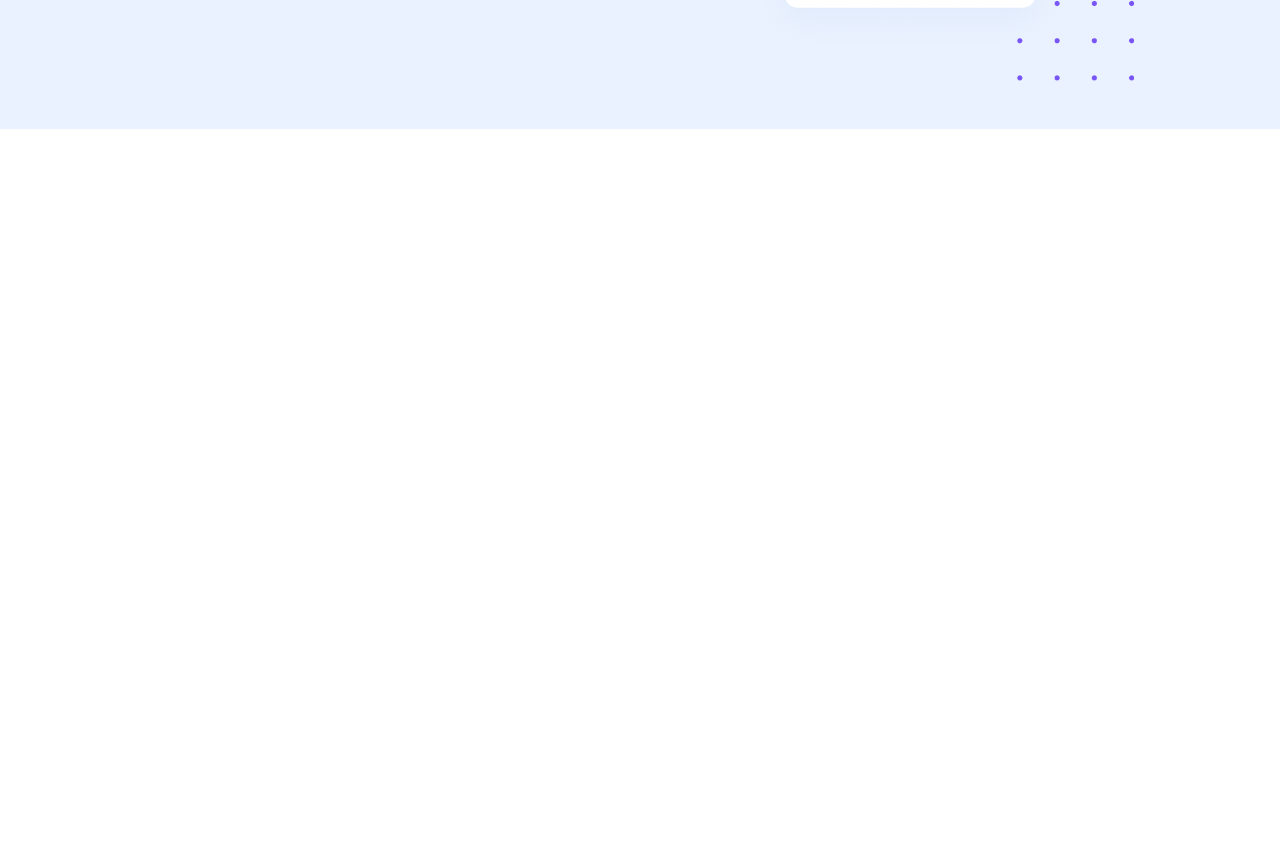
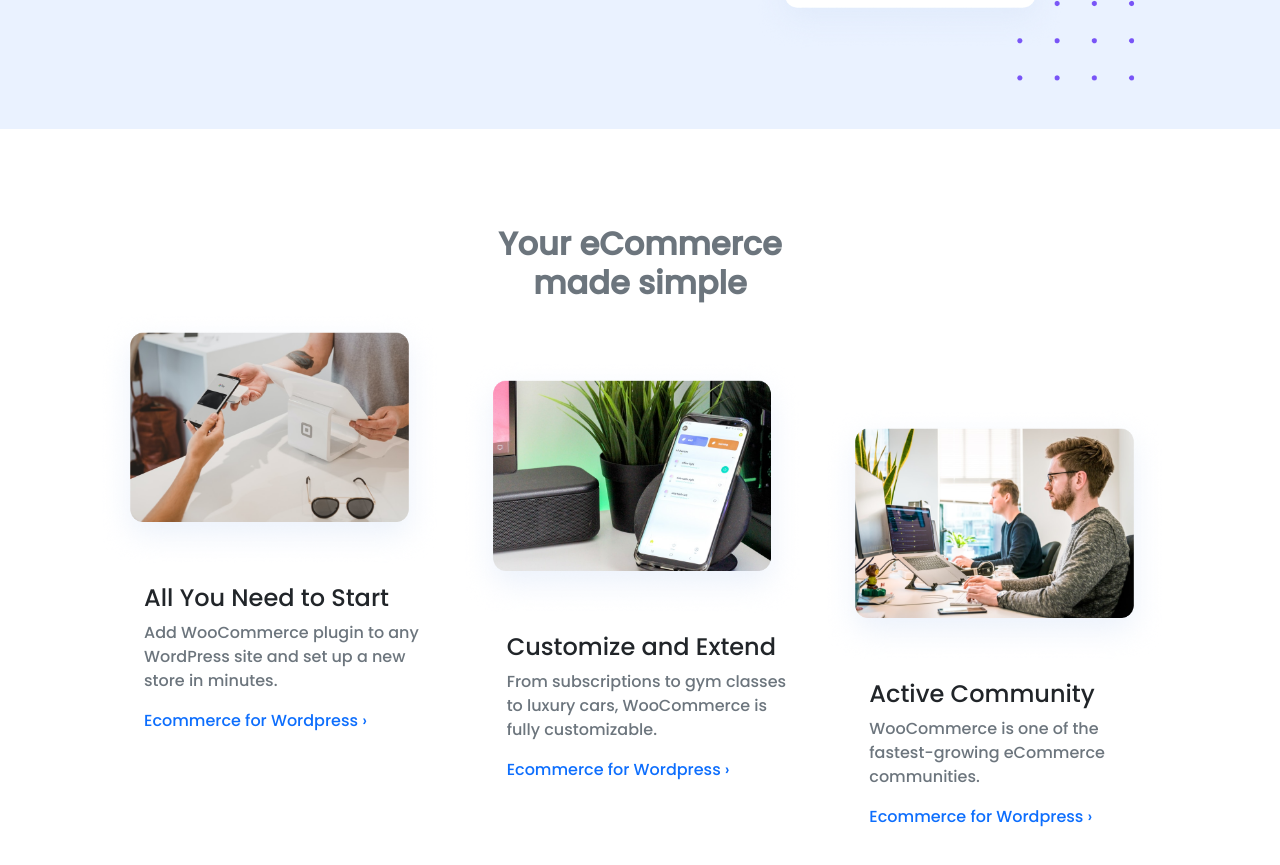
Before and after one commit to rayeemomayeer/woo-commerce, a plain HTML site: page index.html in a window 1280 px wide. Shown: the part 539-1404 px from the top of the page. Before the commit the page ends 800 px from the top, so only its background shows below. Drawn offline with nearby package versions, Linux system fonts and the light colour scheme.

Commit message:
section added

```diff
--- a/index.html
+++ b/index.html
@@ -61,7 +61,46 @@
       </div>
     </section>
   </header>
-
+  <!--main content-->
+  <main>
+    <section class="mt-5 pt-3 m-lg-5 p-lg-5">
+      <h2 class="text-center fw-bold text-secondary">Your eCommerce <br>made simple</h2>
+      <div>
+        <div class="row row-cols-1 row-cols-md-3 g-3 w-100">
+          <div class="col">
+            <div class="card w-100 border border-0">
+              <img src="images/Rectangle 223.png" class="card-img-top" alt="...">
+              <div class="card-body ps-5">
+                <h4 class="card-title">All You Need to Start</h4>
+                <p class="card-text text-secondary">Add WooCommerce plugin to any WordPress site and set up a new store in minutes.</p>
+                <a href="#" class="text-primary h6" style="text-decoration: none;">Ecommerce for Wordpress ›</a>
+              </div>
+            </div>
+          </div>
+          <div class="col">
+            <div class="card w-100 border border-0 pt-md-5">
+              <img src="images/Rectangle 224.png" class="card-img-top" alt="...">
+              <div class="card-body ps-5">
+                <h4 class="card-title">Customize and Extend</h4>
+                <p class="card-text text-secondary">From subscriptions to gym classes to luxury cars, WooCommerce is fully customizable.</p>
+                <a href="#" class="text-primary h6" style="text-decoration: none;">Ecommerce for Wordpress ›</a>
+              </div>
+            </div>
+          </div>
+          <div class="col">
+            <div class="card w-100 border border-0 pt-lg-5 mt-lg-5">
+              <img src="images/Rectangle 225.png" class="card-img-top" alt="...">
+              <div class="card-body ps-5">
+                <h4 class="card-title">Active Community</h4>
+                <p class="card-text text-secondary">WooCommerce is one of the fastest-growing eCommerce communities. </p>
+                <a href="#" class="text-primary h6" style="text-decoration: none;">Ecommerce for Wordpress ›</a>
+              </div>
+            </div>
+          </div>
+        </div>
+      </div>
+    </section>
+  </main>
   <!--bootstrap js cdn-->
   <script src="https://cdn.jsdelivr.net/npm/bootstrap@5.0.2/dist/js/bootstrap.bundle.min.js" integrity="sha384-MrcW6ZMFYlzcLA8Nl+NtUVF0sA7MsXsP1UyJoMp4YLEuNSfAP+JcXn/tWtIaxVXM" crossorigin="anonymous"></script>
 </body>
```
Also changed, not shown: images/Rectangle 223.png (added), images/Rectangle 224.png (added), images/Rectangle 225.png (added), images/Vector.png (deleted), images/image 24.png (added).
